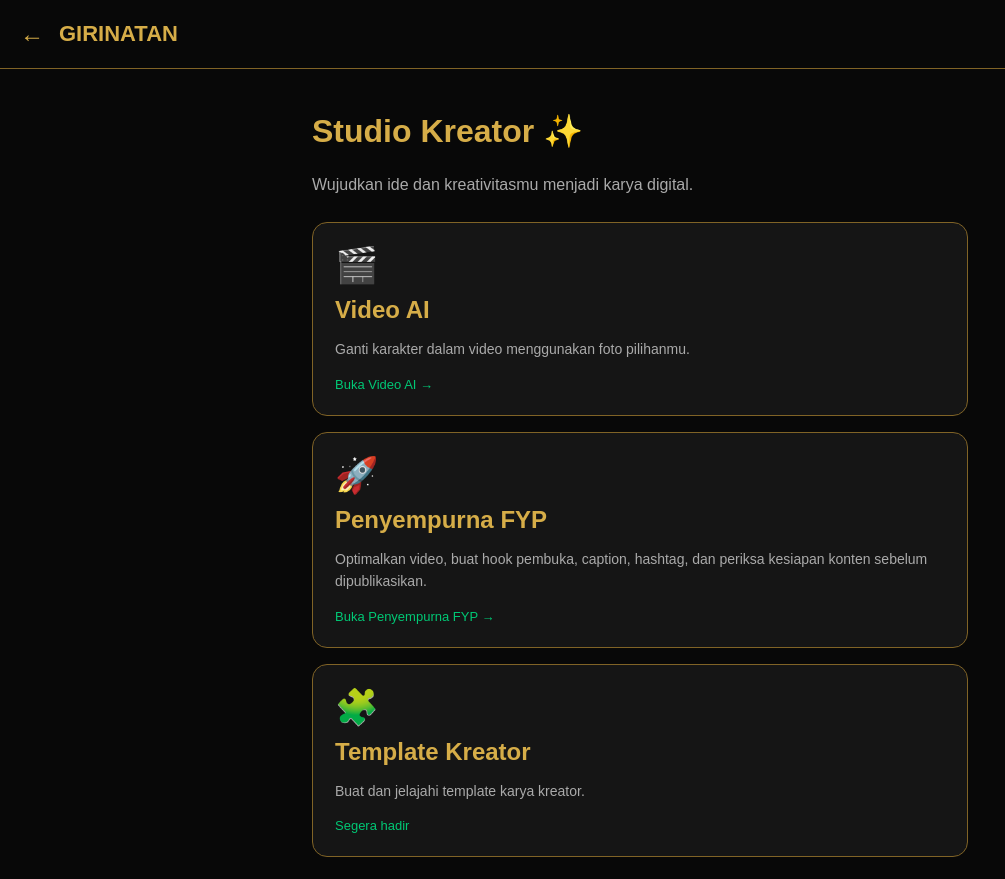
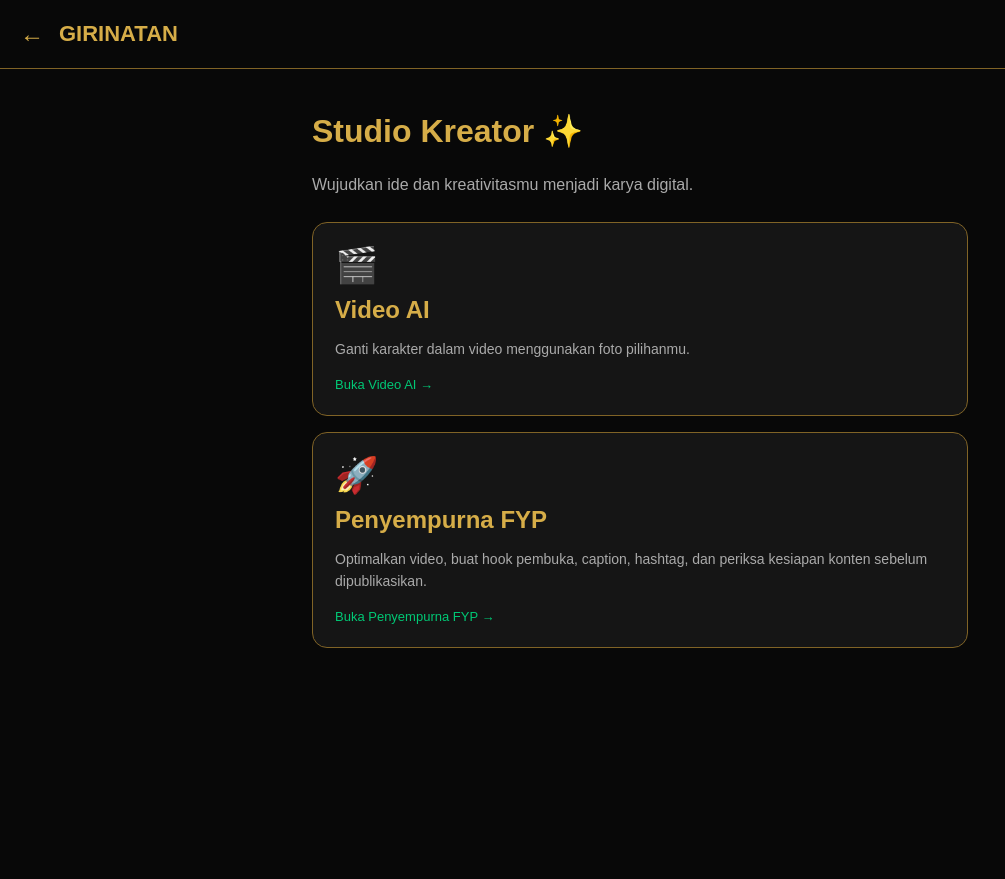
Before and after one commit to mahrudin1999-netizen/mahrudin1999-netizen.github.io, a plain HTML site: page karya/index.html in a window 1280 px wide. Shown: the whole page, without its empty margins (0-1005 px from the left). After the commit the page ends 800 px from the top, so only its background shows below. Drawn offline with Linux system fonts and the light colour scheme.

Commit message:
Update index.html

```diff
--- a/karya/index.html
+++ b/karya/index.html
@@ -46,12 +46,6 @@ p{color:#aaa;line-height:1.6}
   </p>
   <span class="status">Buka Penyempurna FYP →</span>
 </a>
-<div class="item">
-<div style="font-size:35px">🧩</div>
-<h2>Template Kreator</h2>
-<p>Buat dan jelajahi template karya kreator.</p>
-<span class="status">Segera hadir</span>
-</div>
 </div>
 </main>
 
```
